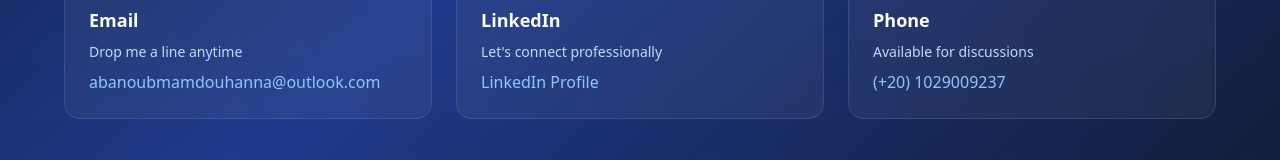
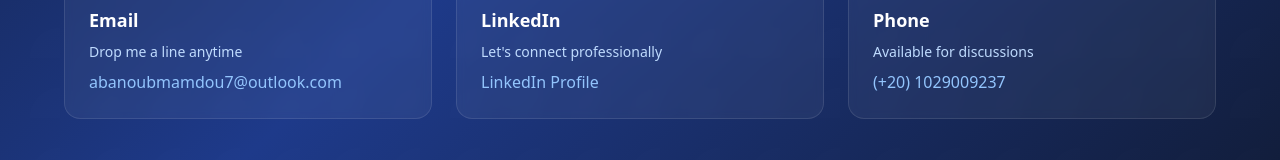
Before and after one commit to abanoubmamdouhhanna/myportfolio, a React (Vite) app: page / in a window 1280 px wide. Shown: the part 10547-10707 px from the top of the page. Built offline with nearby package versions, Linux system fonts and the light colour scheme.

Commit message:
first commit

```diff
--- a/src/components/Contact.tsx
+++ b/src/components/Contact.tsx
@@ -7,8 +7,8 @@ const Contact = () => {
       icon: Mail,
       title: "Email",
       description: "Drop me a line anytime",
-      contact: "abanoubmamdouhanna@outlook.com",
-      href: "mailto:abanoubmamdouhanna@outlook.com",
+      contact: "abanoubmamdou7@outlook.com",
+      href: "mailto:abanoubmamdou7@outlook.com",
       gradient: "from-blue-500 to-cyan-500"
     },
     {
```
